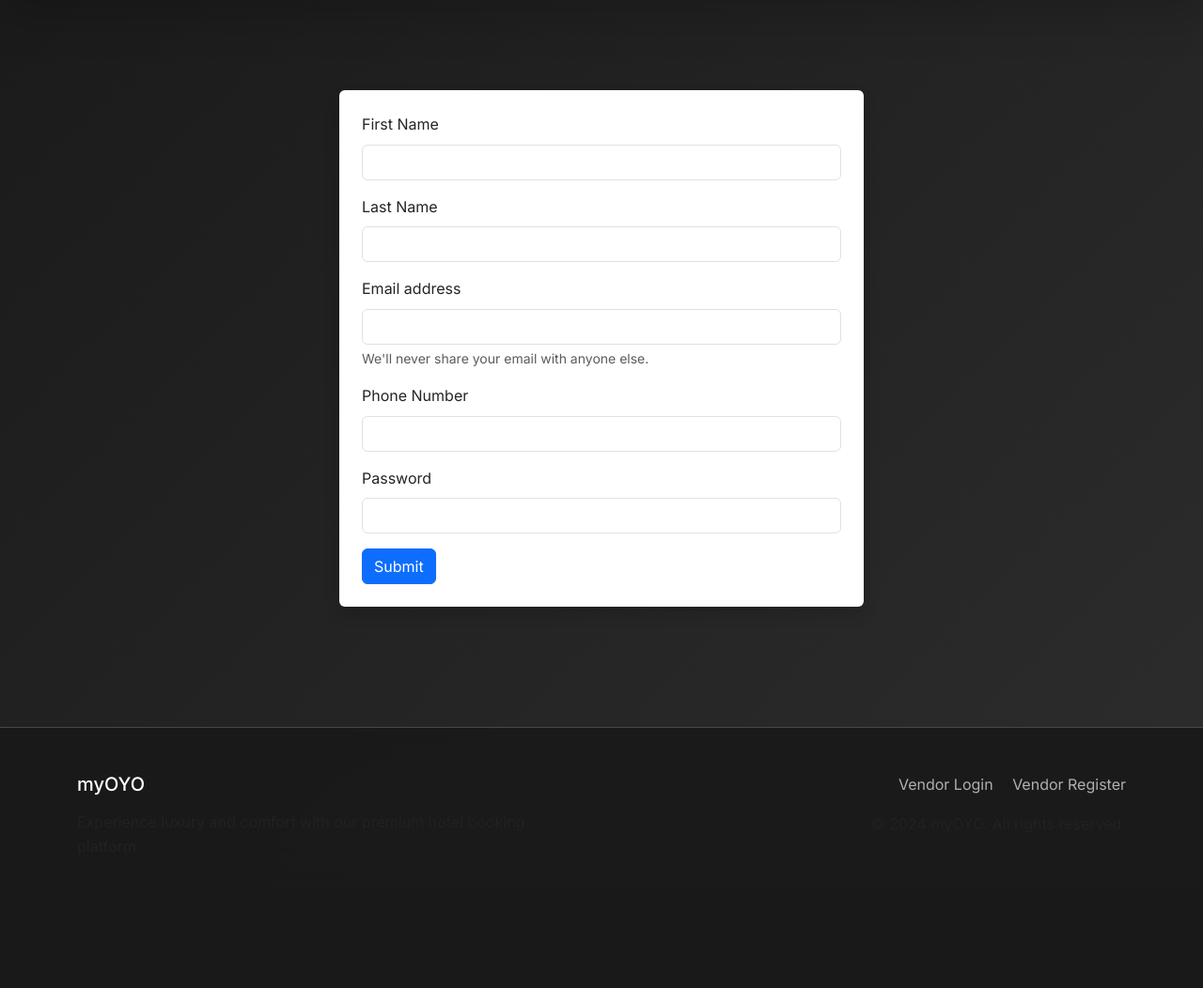
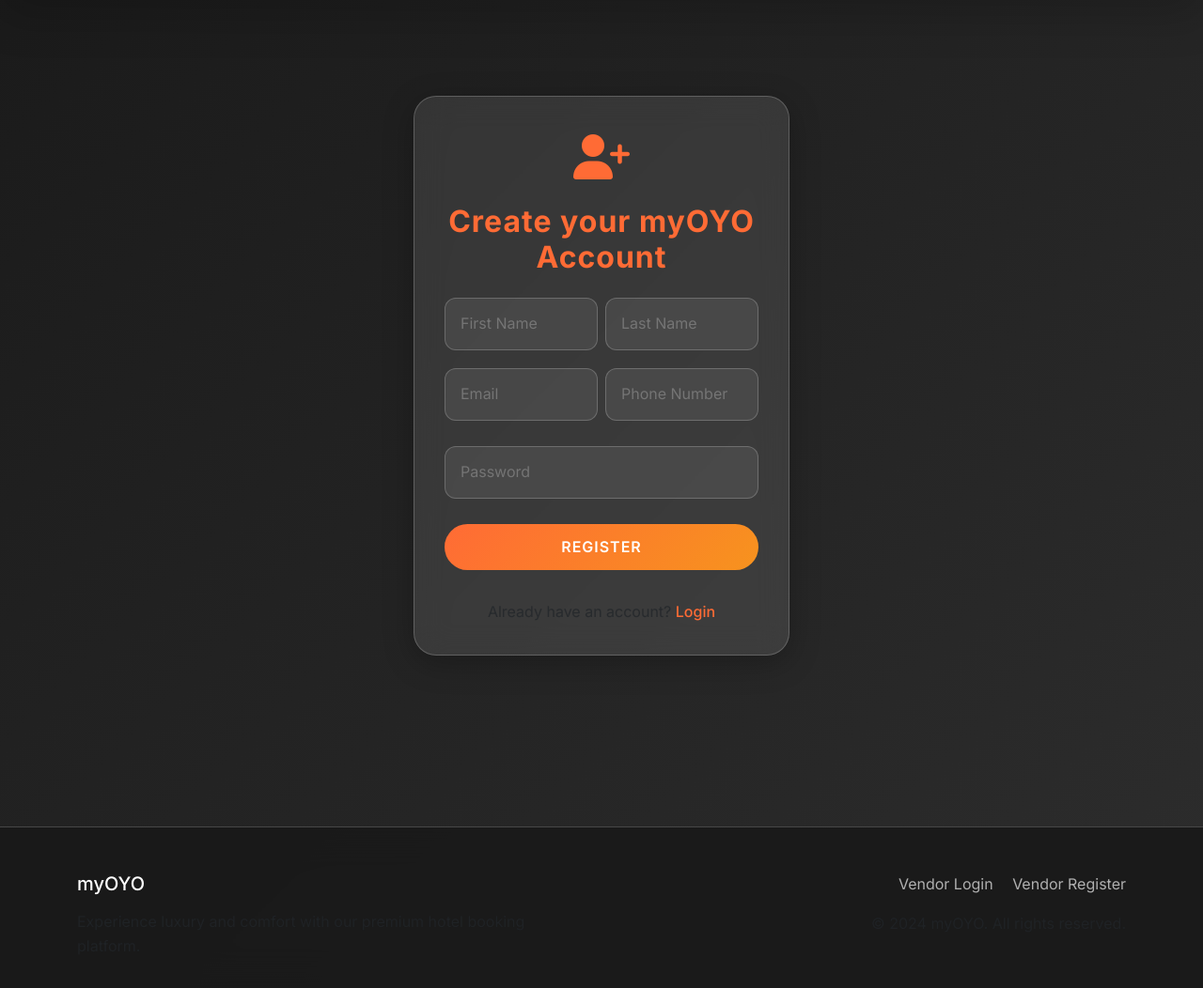
Before and after one commit to BNB2006/Hotel, a Django app: page /accounts/register/ in a window 1280 px wide. Shown: the part 89-1141 px from the top of the page at 94% size. Before the commit the page ends 936 px from the top, so only its background shows below. Run offline with Django 5.2, Linux system fonts and the light colour scheme.

Commit message:
User form

```diff
--- a/my_OYO/accounts/templates/register.html
+++ b/my_OYO/accounts/templates/register.html
@@ -1,42 +1,37 @@
 {% extends "utils/base.html" %}
 
 {% block start %}
-
-
-<div class="container mt-5 pt-5 pb-5">
-
-    <div class="col-6 mx-auto card shadow p-4" style="border:none">
-        <form method="POST">
-          {% include "utils/alert.html" %}
+<div class="container auth-vertical-center">
+  <div class="auth-card fade-in-up">
+    <div class="mb-4">
+      <i class="fas fa-user-plus" style="font-size: 3rem; color: var(--primary-color);"></i>
+    </div>
+    <h2 class="auth-title">Create your myOYO Account</h2>
+    <form method="POST" autocomplete="off">
       {% csrf_token %}
-          <div class="mb-3">
-            <label for="exampleInputEmail1" class="form-label">First Name</label>
-            <input type="text" name="first_name" class="form-control" id="exampleInputEmail1" aria-describedby="emailHelp">
+      <div class="row g-2">
+        <div class="col-md-6">
+          <input type="text" name="first_name" class="auth-input" placeholder="First Name" required>
         </div>
-          <div class="mb-3">
-            <label for="exampleInputEmail1" class="form-label">Last Name</label>
-            <input type="text" name="last_name" class="form-control" id="exampleInputEmail1" aria-describedby="emailHelp">
+        <div class="col-md-6">
+          <input type="text" name="last_name" class="auth-input" placeholder="Last Name" required>
         </div>
-            <div class="mb-3">
-              <label for="exampleInputEmail1" class="form-label">Email address</label>
-              <input type="email" name="email" class="form-control" id="exampleInputEmail1" aria-describedby="emailHelp">
-              <div id="emailHelp" class="form-text">We'll never share your email with anyone else.</div>
       </div>
-            <div class="mb-3">
-              <label for="exampleInputEmail1" class="form-label">Phone Number</label>
-              <input type="text" name="phone_number" class="form-control" id="exampleInputEmail1" aria-describedby="emailHelp">
-
+      <div class="row g-2">
+        <div class="col-md-6">
+          <input type="email" name="email" class="auth-input" placeholder="Email" required>
         </div>
-            <div class="mb-3">
-              <label for="exampleInputPassword1" class="form-label">Password</label>
-              <input type="password" name="password" class="form-control" id="exampleInputPassword1">
+        <div class="col-md-6">
+          <input type="text" name="phone_number" class="auth-input" placeholder="Phone Number" required>
         </div>
-
-            <button type="submit" class="btn btn-primary">Submit</button>
+      </div>
+      <input type="password" name="password" class="auth-input mt-2" placeholder="Password" required>
+      <button type="submit" class="btn-primary-custom auth-btn">Register</button>
     </form>
+    <div class="mt-3">
+      <span class="text-muted">Already have an account?</span>
+      <a href="{% url 'login_page' %}" class="auth-link">Login</a>
     </div>
-
   </div>
-
-
+</div>
 {% endblock %}
--- a/my_OYO/accounts/urls.py
+++ b/my_OYO/accounts/urls.py
@@ -2,22 +2,20 @@
 from accounts import views
 
 urlpatterns = [
-    path('login/' , views.login_page, name='login_page'),
-    path('register/' , views.register, name='register'),
-    path('send_otp/<email>/' , views.send_otp, name='send_otp'),
-    path('verify-otp/<email>/' , views.verify_otp, name='verify_otp'),
+    path('login/', views.login_page, name='login_page'),
+    path('register/', views.register, name='register'),
+    path('ajax-send-otp/', views.ajax_send_otp, name='ajax_send_otp'),
+    path('verify-otp/', views.verify_otp, name='verify_otp'),  # Changed to not require email in URL
 
     path('login-vendor/', views.login_vendor, name='login_vendor'),
     path('register-vendor/', views.register_vendor, name='register_vendor'),
     path('dashboard/', views.dashboard, name='dashboard'),
-    path('add-hotel/', views.add_hotel , name="add_hotel"),
+    path('add-hotel/', views.add_hotel, name="add_hotel"),
     path('<slug>/upload-images/', views.upload_images, name="upload_images"),
     path('delete_image/<id>/', views.delete_image, name="delete_image"),
     path('edit-hotel/<slug>/', views.edit_hotel, name="edit_hotel"),
     path('logout/', views.logout_vendor, name="logout_vendor"),
 
-
     path('verify-user/<token>/', views.verify_email_token, name="verify_email_token"),
     path('verify-vendor/<token>/', views.verify_email_token_vendor, name="verify_email_token_vendor"),
-
 ]
--- a/my_OYO/accounts/views.py
+++ b/my_OYO/accounts/views.py
@@ -6,7 +6,7 @@
 from django.contrib.auth import authenticate, login, logout
 import random
 from django.contrib.auth.decorators import login_required
-from django.http import HttpResponseRedirect
+from django.http import HttpResponseRedirect, JsonResponse
 
 # Create your views here.
 def login_page(request):
@@ -97,37 +97,46 @@
     except HotelUser.DoesNotExist:
         return HttpResponse("Invalid Token")
 
-def send_otp(request, email):
 
-    hotel_user = HotelUser.objects.filter(
-            email = email)
+def send_otp_page(request):
+    return render(request, 'verify_otp.html')
 
-    if not hotel_user.exists():
-        messages.warning(request, "No Account Found.")
-        return redirect('/accounts/login/')
+def ajax_send_otp(request):
+    if request.method == "POST":
+        email = request.POST.get('email')
+        hotel_user = HotelUser.objects.filter(email=email)
+        if not hotel_user.exists():
+            return JsonResponse({'success': False, 'message': 'No Account Found.'})
+        otp = random.randint(1000, 9999)
+        hotel_user.update(otp=otp)
+        sendOTPtoEmail(email, otp)
+        # Store email in session for verification step
+        request.session['otp_email'] = email
+        return JsonResponse({'success': True, 'message': 'OTP sent to your email.'})
+    return JsonResponse({'success': False, 'message': 'Invalid request.'})
 
-    otp = random.randint(1000, 9999)
-    hotel_user.update(otp = otp)
-
-    sendOTPtoEmail(email, otp)
-
-    return redirect(f'/accounts/verify-otp/{email}')
-
-def verify_otp(request , email):
+def verify_otp(request):
     if request.method == "POST":
-        otp  = request.POST.get('otp')
-        hotel_user = HotelUser.objects.get(email = email)
-
-        if otp == hotel_user.otp:
+        otp = request.POST.get('otp')
+        email = request.session.get('otp_email')
+        if not email:
+            messages.warning(request, "Session expired. Please try again.")
+            return redirect('login_page')
+        try:
+            hotel_user = HotelUser.objects.get(email=email)
+        except HotelUser.DoesNotExist:
+            messages.warning(request, "No Account Found.")
+            return redirect('login_page')
+        if otp == str(hotel_user.otp):
+            login(request, hotel_user)
             messages.success(request, "Login Success")
-            login(request , hotel_user)
-            return redirect('/accounts/login/')
-
-        messages.warning(request, "Wrong OTP")
-        return redirect(f'/accounts/verify-otp/{email}/')
-
-    return render(request , 'verify_otp.html')
-
+            # Remove email from session
+            request.session.pop('otp_email', None)
+            return redirect('/')
+        else:
+            messages.warning(request, "Wrong OTP")
+            return render(request, 'verify_otp.html')
+    return render(request, 'verify_otp.html')
 
 def login_vendor(request):
     if request.method == "POST":
--- a/my_OYO/static/home/css/style.css
+++ b/my_OYO/static/home/css/style.css
@@ -378,9 +378,15 @@
 
 /*<-----------------------------------------------------------Login form Styles------------------------------------------------------------> */
 /* Auth (Login/Register) Card Styles */
+.auth-vertical-center {
+  min-height: 100vh;
+  display: flex;
+  align-items: center;
+  justify-content: center;
+}
 .auth-card {
   max-width: 400px;
-  margin: 60px auto 0 auto;
+  margin: 0 auto;
   background: var(--glass-bg);
   border: 1px solid var(--glass-border);
   border-radius: 24px;
```
Also changed, not shown: my_OYO/accounts/templates/login.html (+21 -44 lines), my_OYO/accounts/templates/verify_otp.html (+81 -20 lines), my_OYO/db.sqlite3 (deleted). Lines whose indentation alone changed are shown as unchanged.
